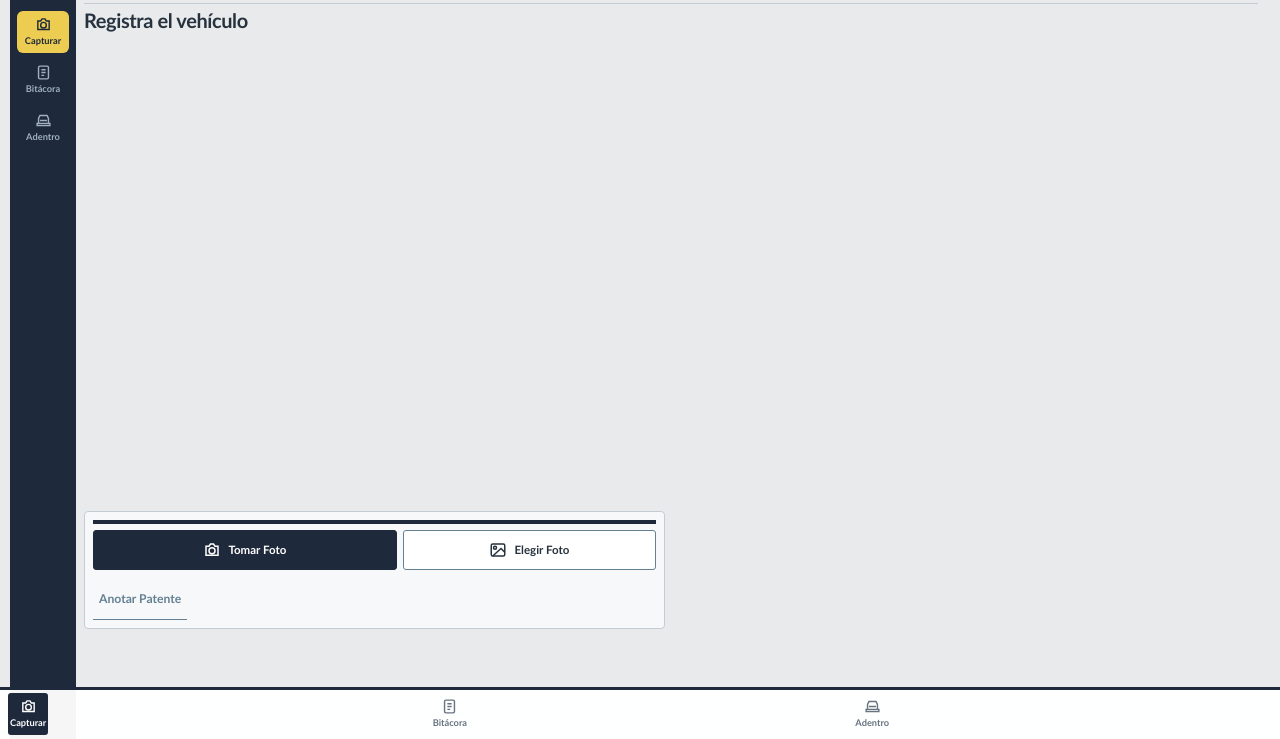
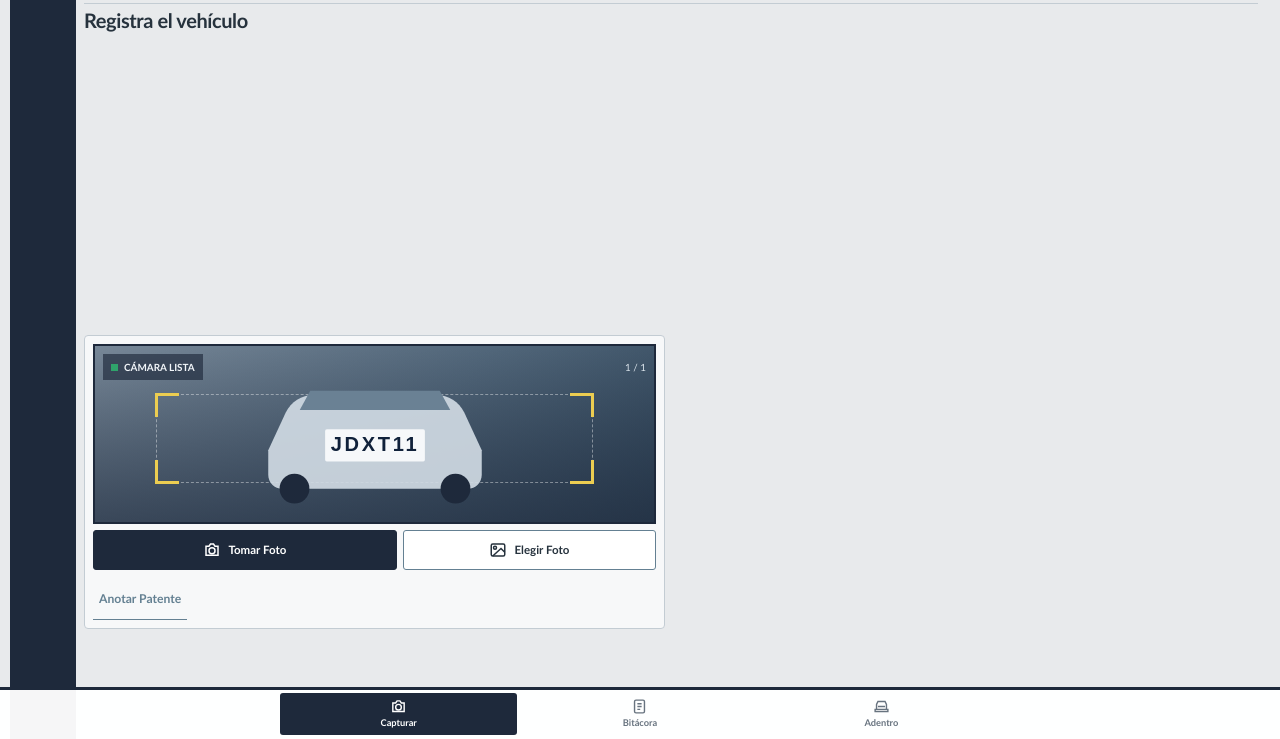
Before and after one commit to Kirytho/prototipo-patente-mobile, a plain HTML site: page variante-consola.html in a window 1280 px wide. Shown: the part 61-800 px from the top of the page. Drawn offline with Linux system fonts and the light colour scheme.

Commit message:
Fix camera viewport collapse, nav safe area and duplicate menu

```diff
--- a/horizontal.css
+++ b/horizontal.css
@@ -1,3 +1,6 @@
+/* Menú único: la variante Consola no repite botones abajo y a la izquierda. */
+.rail .nav-button { display: none !important; }
+
 /* Layout a pantalla fija para horizontal / pantallas bajas.
    Se carga después del <style> de cada variante para poder sobreescribirlo.
    La resolución real la publica responsive.js en data-orientation / data-short. */
@@ -93,10 +96,19 @@
     padding: 8px !important;
   }
   .camera-shell {
-    flex: 1 1 auto;
-    min-height: 0;
-    height: auto !important;
+    /* Alto explícito: varios recuadros sólo tienen hijos position:absolute,
+       así que con flex-basis:auto colapsaban a 0px en horizontal. */
+    flex: 0 0 auto !important;
+    height: clamp(110px, 34dvh, 180px) !important;
+    min-height: 110px !important;
   }
+
+  /* Botones de captura en dos columnas: libera altura para el visor. */
+  .capture-actions { display: grid !important; grid-template-columns: 1.2fr 1fr !important; }
+
+  /* La variante Consola llevaba menú abajo y también a la izquierda.
+     En horizontal se queda una sola barra: la de abajo. */
+  .rail .nav-button { display: none !important; }
   .camera-topline { top: 8px; left: 8px; right: 8px; }
   .vehicle { width: min(70%, 280px); }
   .capture-actions { flex: 0 0 auto; grid-column: auto !important; gap: 6px; margin-top: 6px !important; }
@@ -146,13 +158,24 @@
     right: 0 !important;
     width: auto !important;
     max-width: none !important;
-    height: 52px;
+    height: calc(52px + env(safe-area-inset-bottom, 0px));
     margin: 0 !important;
-    padding: 3px 8px !important;
+    /* Colchón para esquinas redondeadas / notch: el primer botón no queda pegado al borde. */
+    padding:
+      3px
+      calc(14px + env(safe-area-inset-right, 0px))
+      calc(3px + env(safe-area-inset-bottom, 0px))
+      calc(14px + env(safe-area-inset-left, 0px)) !important;
     border-radius: 0 !important;
   }
-  .nav-list { height: 100%; }
-  .nav-button { min-height: 42px !important; font-size: .58rem !important; gap: 1px !important; padding: 2px !important; }
+  .nav-list { height: 100%; max-width: 720px; margin: 0 auto; }
+  .nav-button {
+    width: 100% !important;
+    min-height: 42px !important;
+    font-size: .58rem !important;
+    gap: 1px !important;
+    padding: 2px 6px !important;
+  }
   .nav-button svg { width: 17px !important; height: 17px !important; }
   .toast { bottom: 58px !important; }
 }
@@ -161,7 +184,7 @@
 @media (orientation: landscape) and (max-height: 420px) {
   .app { padding-top: 4px !important; padding-bottom: 48px !important; }
   .topbar { padding: 4px 8px !important; }
-  .bottom-nav { height: 44px; }
+  .bottom-nav { height: calc(46px + env(safe-area-inset-bottom, 0px)); }
   .nav-button { min-height: 36px !important; }
   .btn { min-height: 34px !important; }
   .plate-input { min-height: 42px !important; }
--- a/variante-consola.html
+++ b/variante-consola.html
@@ -147,7 +147,7 @@ dialog::backdrop{background:rgb(30 41 59 / 60%)}
 }
 @media (prefers-reduced-motion:reduce){*,*::before,*::after{animation-duration:.01ms!important;transition-duration:.01ms!important}}
 </style>
-<link rel="stylesheet" href="horizontal.css?v=4">
+<link rel="stylesheet" href="horizontal.css?v=6">
 <script src="responsive.js" defer></script>
 </head>
 <body data-reading-mode="split">
```
Also changed, not shown: lector-patente-mobile-prototype.html (+1 -1 lines), variante-bento.html (+1 -1 lines), variante-boleta.html (+1 -1 lines), variante-inacap.html (+1 -1 lines), variante-instrumento.html (+1 -1 lines), variante-libro.html (+1 -1 lines), variante-natural.html (+1 -1 lines), variante-nocturno.html (+1 -1 lines), variante-senaletica.html (+1 -1 lines), variante-soft.html (+1 -1 lines).
